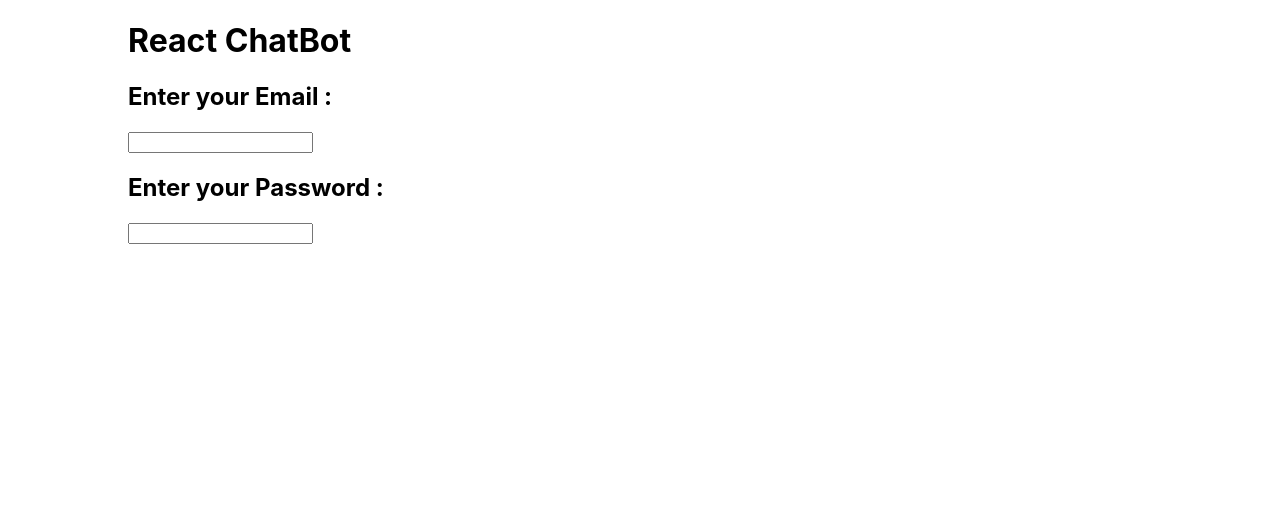
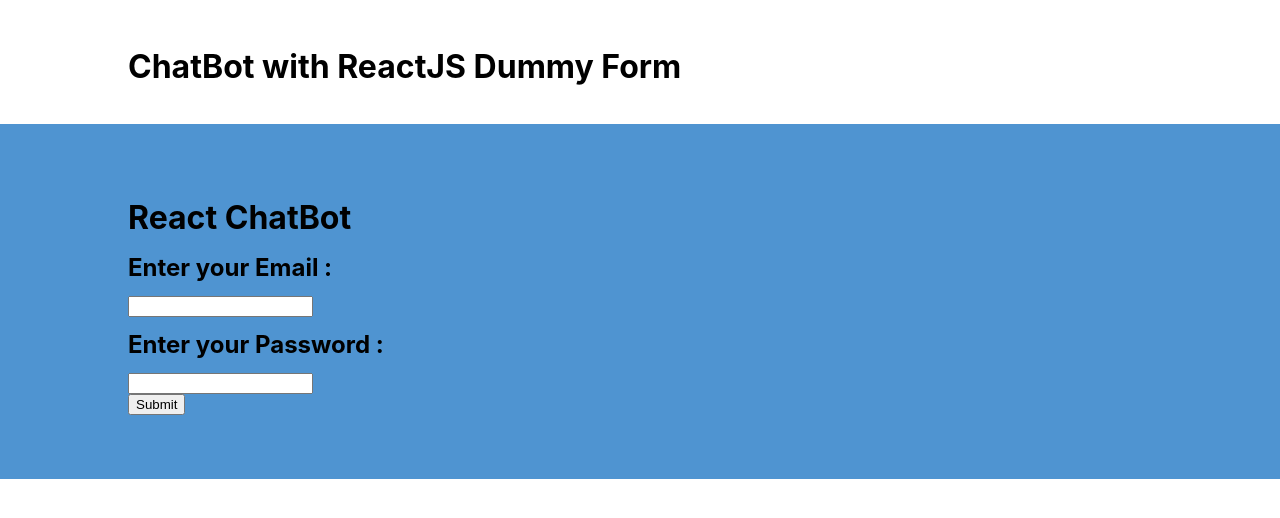
Before and after one commit to Deka-KEAN/React_ChatBot, a React (Create React App) app: page / in a window 1280 px wide. Shown: the top 518 px of the page. Built offline with nearby package versions, Linux system fonts and the light colour scheme.

Commit message:
Added functionality

```diff
--- a/public/index.html
+++ b/public/index.html
@@ -28,6 +28,8 @@
   </head>
   <body>
     <noscript>You need to enable JavaScript to run this app.</noscript>
+    <h1 style="padding:2% 0 0 10% ">ChatBot with ReactJS Dummy Form</h1>
+
     <div id="root"></div>
     <!--
       This HTML file is a template.
--- a/src/App.css
+++ b/src/App.css
@@ -1,14 +1,16 @@
 .App {
   text-align: left;
-  padding-left: 10%;
+  padding: 5% 0 5% 10%;
+  line-height: 1em;
+  background-color: rgb(79, 148, 209);
 }
 .Chatbot{
   position: fixed;
   bottom: 0;
   right: 0;
 }
-input{
-  height: 5%;
+h1{
+  margin-bottom: 3%;
 }
 .App-logo {
   height: 40vmin;
--- a/src/App.js
+++ b/src/App.js
@@ -11,6 +11,8 @@ function App() {
         <br></br>
         <h2>Enter your Password : </h2>
         <input type="password"></input>
+        <br></br>
+        <button>Submit</button>
         <ChatBotImplement/>
     </div>
   );
--- a/src/ChatBotImplement.jsx
+++ b/src/ChatBotImplement.jsx
@@ -49,7 +49,7 @@ const steps = [
     },
     {
         id: '7',
-        message:'Send an email to customerhelp@barclays.com we will revert back in 2 business days.',
+        message:'Send an email to customerhelp@helper.com we will revert back in 2 business days.',
         trigger: '8'
     },
     {
@@ -60,7 +60,8 @@ const steps = [
     },
     {
         id:'10',
-        component:(<Redirect message='Click here for Contacts' url='https://www.barclays.in/home/contact-us/'/>),
+        // added a random URL to redirect to any contacts page
+        component:(<Redirect message='Click here for Contacts' url='https://help.medium.com/hc/en-us'/>),
         asMessage: true,
         trigger:'9'
     }
```
